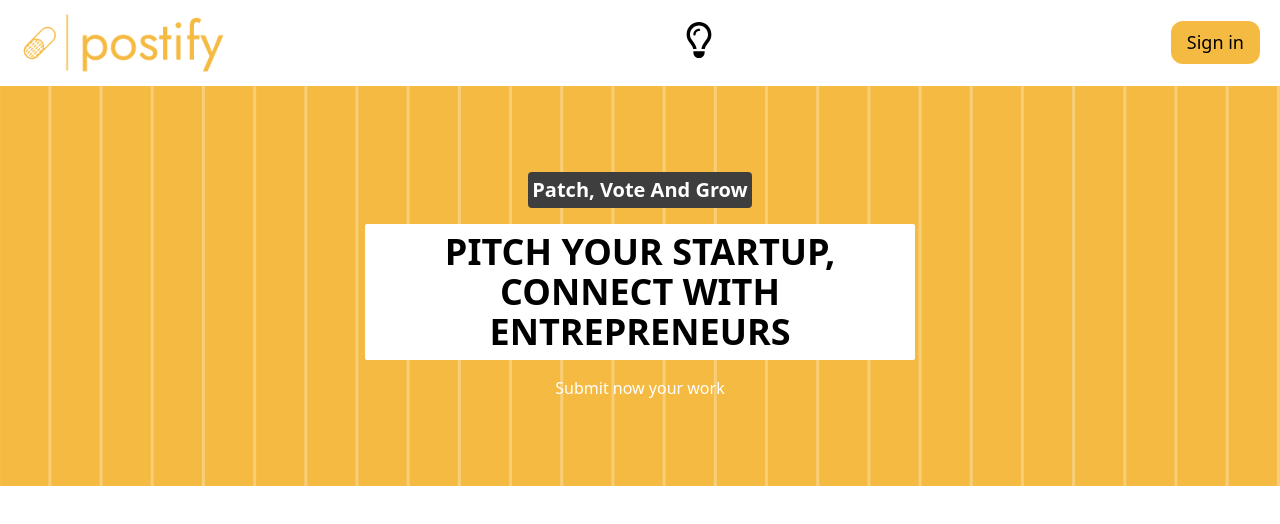
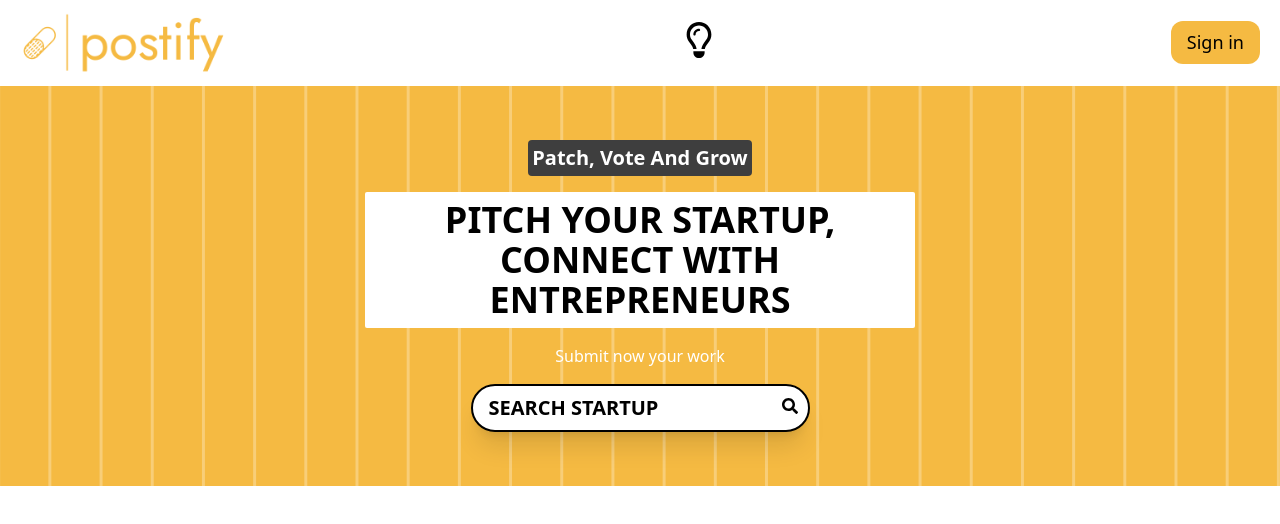
Before and after one commit to saraNasser4/postify, a Next.js app: page / in a window 1280 px wide. Shown: the top 524 px of the page. Built offline with nearby package versions, Linux system fonts and the light colour scheme; no server answers; what tailwindcss-animated would draw is missing.

Commit message:
some adjustments in the form in SubHeading component

```diff
--- a/app/(root)/page.tsx
+++ b/app/(root)/page.tsx
@@ -1,5 +1,8 @@
 import SubHeading from '../components/SubHeading'
-export default function Home() {
+
+
+export default async function Home() {
+
   return (
     <div>
       <SubHeading />
--- /dev/null
+++ b/app/components/FormComp.tsx
@@ -0,0 +1,23 @@
+import Form from "next/form"
+import { FaSearch } from "react-icons/fa"
+import SearchFormReset from "../components/SearchFormReset"
+
+export default function FormComp({ query }: { query?: string }) {
+    return(
+        <Form
+            action='/'
+            className="search-form relative "
+        >
+            <input
+                type='text'
+                name='query'
+                defaultValue={query}
+                placeholder='SEARCH STARTUP'
+                className="w-full min-w-[300px] py-2 px-4 rounded-full border-2 border-black shadow-xl text-xl font-black outline-none placeholder:text-black placeholder:font-bold accent-primary"
+            />
+            {query && <SearchFormReset />}
+            <button type='submit' className="absolute top-[14px] right-3"><FaSearch /></button>
+
+        </Form>
+    )
+}
--- /dev/null
+++ b/app/components/SearchFormReset.tsx
@@ -0,0 +1,18 @@
+'use client'
+
+export default function SearchFormReset() {
+    const reset = ()=> {
+        const form = document.querySelector(".search-form") as HTMLFormElement
+        if(form) form.reset()
+    }
+
+    return(
+        <button
+            type='reset'
+            onClick={reset}
+            className="absolute top-[6px] right-10 font-bold text-xl hover:text-primary"
+        >
+            X
+        </button>
+    )
+}
--- a/app/components/SubHeading.tsx
+++ b/app/components/SubHeading.tsx
@@ -1,6 +1,8 @@
-import { FaSearch } from "react-icons/fa";
+import FormComp from '../components/FormComp';
 
-export default function SubHeading (){
+
+export default async function SubHeading ({ searchParams }: { searchParams: Promise<{ query?: string }>}){
+    const query = (await searchParams)?.query
     return (
         <div className="!pattern w-full bg-primary p-4 min-h-[400px] flex justify-center items-center flex-col gap-4">
             <div className="bg-secondary dark:bg-white p-1 text-white dark:text-secondary font-semibold text-xl rounded capitalize">Patch, Vote and Grow</div>
@@ -9,11 +11,7 @@ export default function SubHeading (){
                 connect with entrepreneurs
             </div>
             <p className="text-white dark:text-black font-medium">Submit now your work</p>
-            {/* <form className="relative max-w-[480px] mx-auto">
-                <input type='text' placeholder='SEARCH STARTUP' className="w-full min-w-[300px] py-2 px-4 rounded-full border-2 border-black shadow-xl outline-none placeholder:text-black placeholder:font-bold accent-primary"/>
-                <button className="absolute top-[14px] right-3"><FaSearch /></button>
-            </form> */}
-
+            <FormComp query={query}/>
         </div>
     )
 }
```
Also changed, not shown: 1 other file (tests, documents, lock files or other folders).
